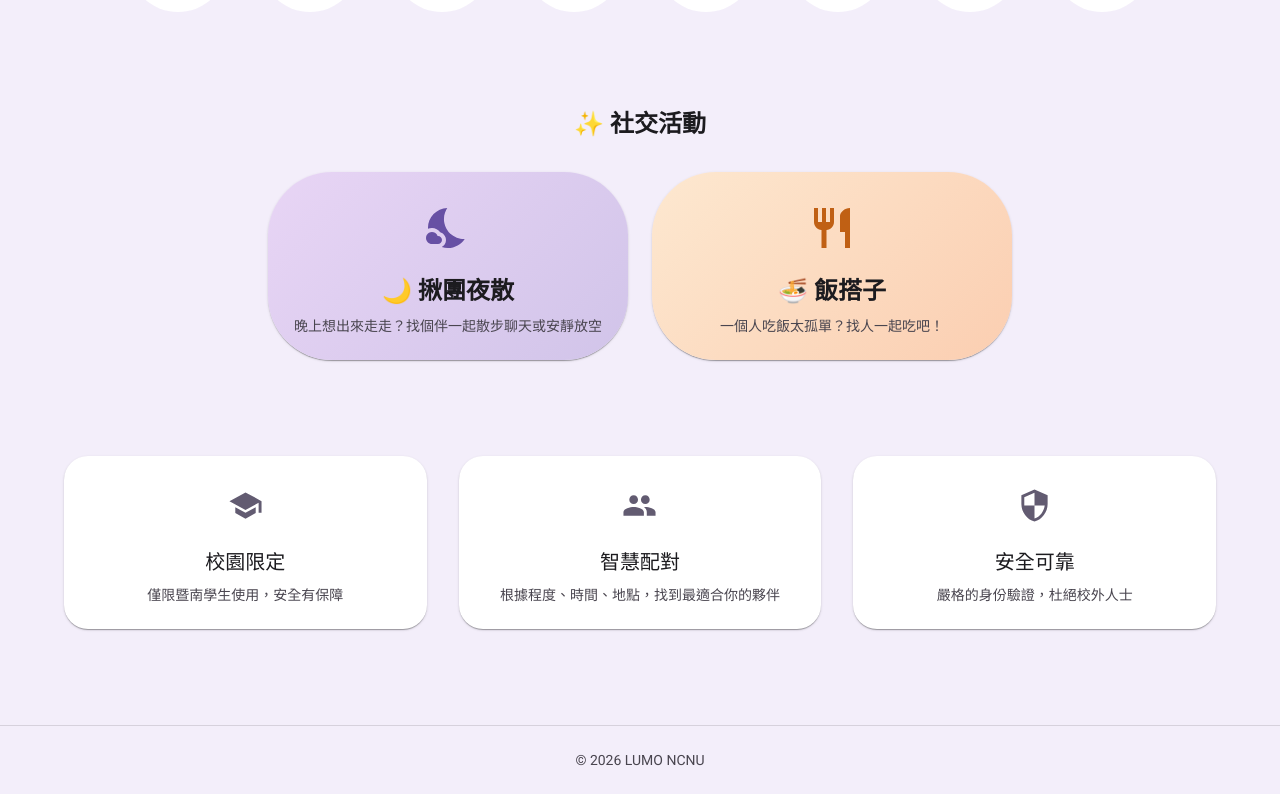
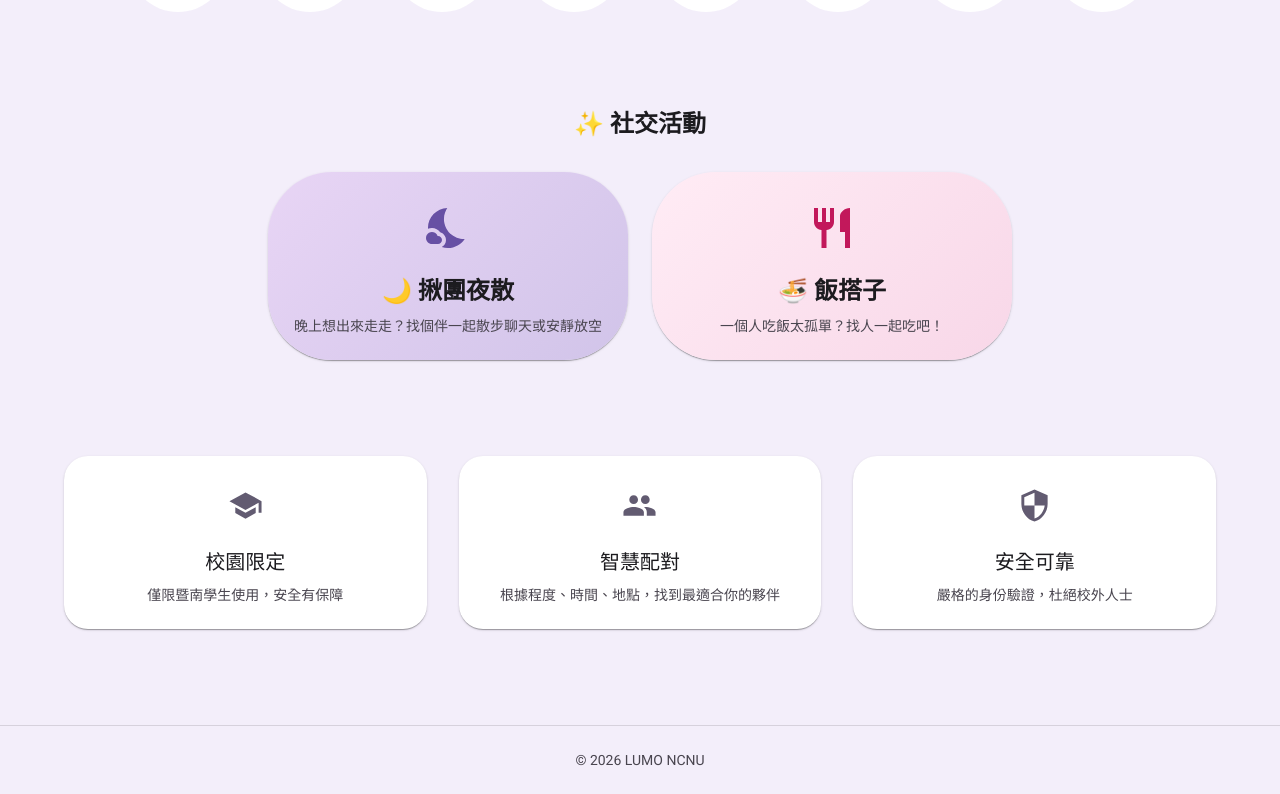
Before and after one commit to DONGHANK-001/lumo-ncnu, a Next.js app in the folder frontend/: page / in a window 1280 px wide. Shown: the part 1291-2085 px from the top of the page. Built offline with nearby package versions, Linux system fonts and the light colour scheme; no server answers.

Commit message:
style: change dining buddy card to light pink #FFECF5

```diff
--- a/frontend/src/app/page.tsx
+++ b/frontend/src/app/page.tsx
@@ -508,14 +508,14 @@ export default function LandingPage() {
                             textDecoration: 'none',
                             borderRadius: 4,
                             background: mode === 'dark'
-                                ? 'linear-gradient(135deg, #3d2b1a 0%, #5c3a1e 100%)'
-                                : 'linear-gradient(135deg, #fde8d0 0%, #fbceb1 100%)',
+                                ? 'linear-gradient(135deg, #3d1a2e 0%, #5c1e3a 100%)'
+                                : 'linear-gradient(135deg, #FFECF5 0%, #f8d7e8 100%)',
                             transition: 'transform 0.3s',
                             '&:hover': { transform: 'translateY(-6px)' },
                         }}
                     >
                         <CardContent sx={{ textAlign: 'center', py: 4 }}>
-                            <Restaurant sx={{ fontSize: 48, color: mode === 'dark' ? '#fbceb1' : '#c06014', mb: 2 }} />
+                            <Restaurant sx={{ fontSize: 48, color: mode === 'dark' ? '#f8bbd0' : '#c2185b', mb: 2 }} />
                             <Typography variant="h5" fontWeight="bold" gutterBottom>🍜 飯搭子</Typography>
                             <Typography variant="body2" color="text.secondary">
                                 一個人吃飯太孤單？找人一起吃吧！
```
